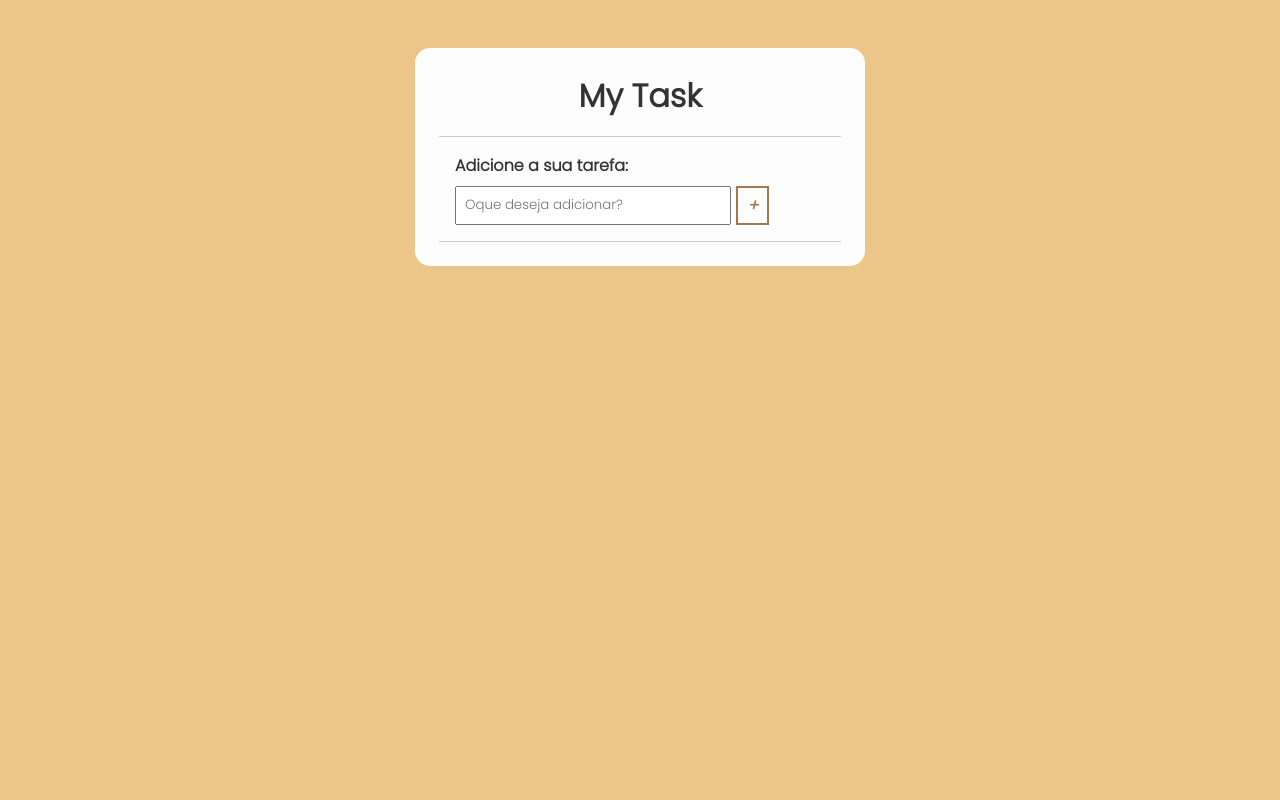
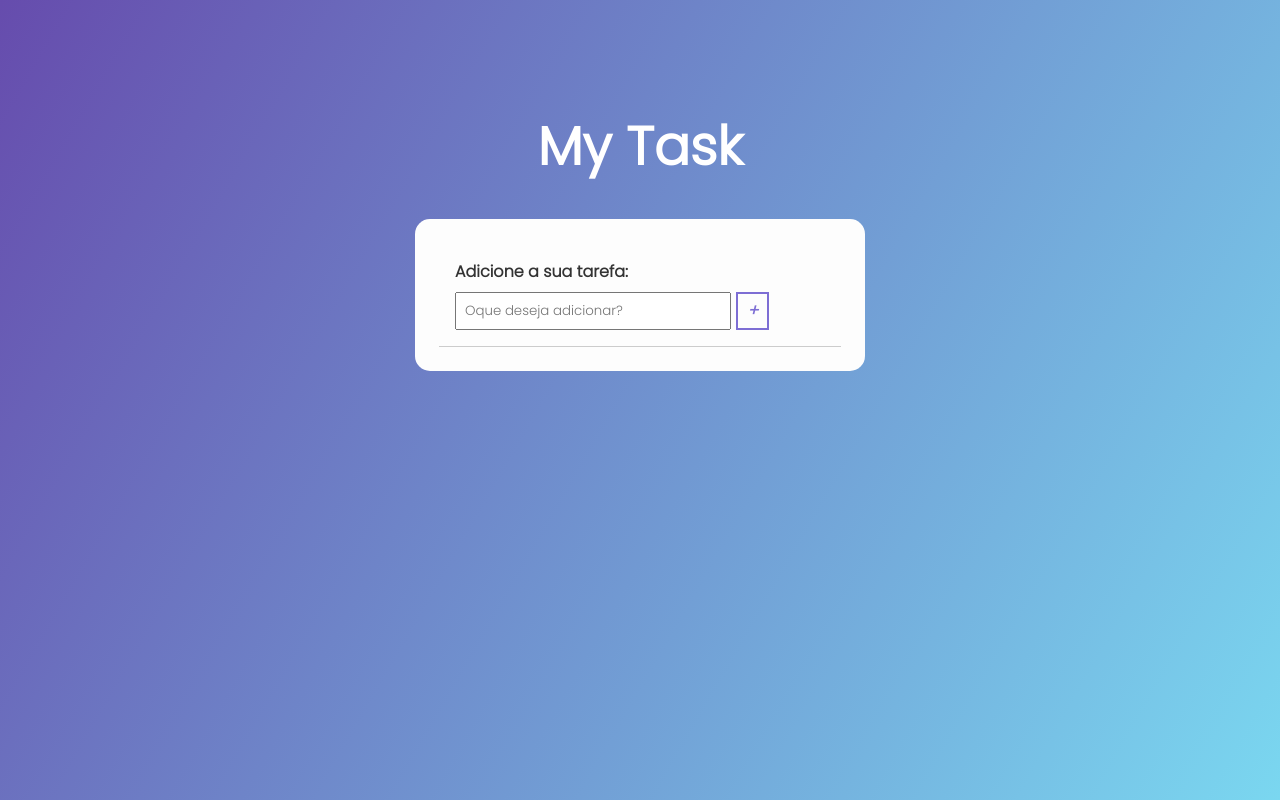
Before and after one commit to KrysllaneNascimento/project-todo, a plain HTML site: page index.html in a window 1280 px wide. Drawn offline with Linux system fonts and the light colour scheme.

Commit message:
Projeto inicial

```diff
--- a/projeto/index.html
+++ b/index.html
@@ -12,10 +12,10 @@
     <script src="script.js" defer></script>
 </head>
 <body>
+    <header>
+        <h1>My Task</h1>
+    </header>
     <div class="todo-container">
-        <header>
-            <h1>My Task</h1>
-        </header>
 
         <form id="todo-form">
             <p>Adicione a sua tarefa:</p>
--- a/projeto/style.css
+++ b/style.css
@@ -9,15 +9,16 @@
 }
 
 body{
-    background-color: #ebc589;
+    background-image: linear-gradient(120deg, #664cad, #7ad7f0);
     background-size: cover;
+    background-attachment: fixed;
 
 }
 
 button{
     background-color: #FDFDFD;
-    color: #a3784e;
-    border: 2px solid #a3784e;
+    color: #7d6ed4;
+    border: 2px solid #7d6ed4;
     padding: .3rem .6rem ;
     font-size: 1rem;
     cursor: pointer;
@@ -27,14 +28,13 @@ button{
     transition: 0.4s;
 }
 button:hover{
-    background-color: #a3784e;
-    color: #FFF;
+    background-color: #7d6ed4;
 }
 button:hover > i{
     color: #FFF;
 }
 button i {
-    color:#a3784e;
+    color:#7d6ed4;
     font-weight: bold;
     pointer-events: none;
 }
@@ -49,16 +49,20 @@ input, select {
 
 .todo-container{
     max-width: 450px;
-    margin: 3rem auto;
+    margin: 1rem auto;
     padding: 1.5rem;
     border-radius: 15px;
     background-color: #FDFDFD;
 }
 
-.todo-container header{
+header{
     text-align: center;
     padding: 0 1rem 1rem;
-    border-bottom: 1px solid #CCC;
+}
+header h1{
+    color: #FFF;
+    margin-top: 2em;
+    font-size: 40pt;
 }
 
 /* Todo form */
@@ -83,6 +87,11 @@ input, select {
 
 #cancel-edit-btn{
     margin-top: 1rem;
+    color: black;
+}
+
+#cancel-edit-btn:hover{
+    color: #FFF;
 }
 
 /* Todo toolbar */
@@ -144,10 +153,10 @@ input, select {
     margin-left: 0.4rem;
 }
 .done{
-    background-color:#936537;
+    background-color:#a89ede;
 }
 .done h3{
-    color: black;
+    color: #FFF;
     text-decoration: line-through;
     font-style: italic;
 }
```
Also changed, not shown: script.js (renamed from projeto/script.js), 1 other file.
